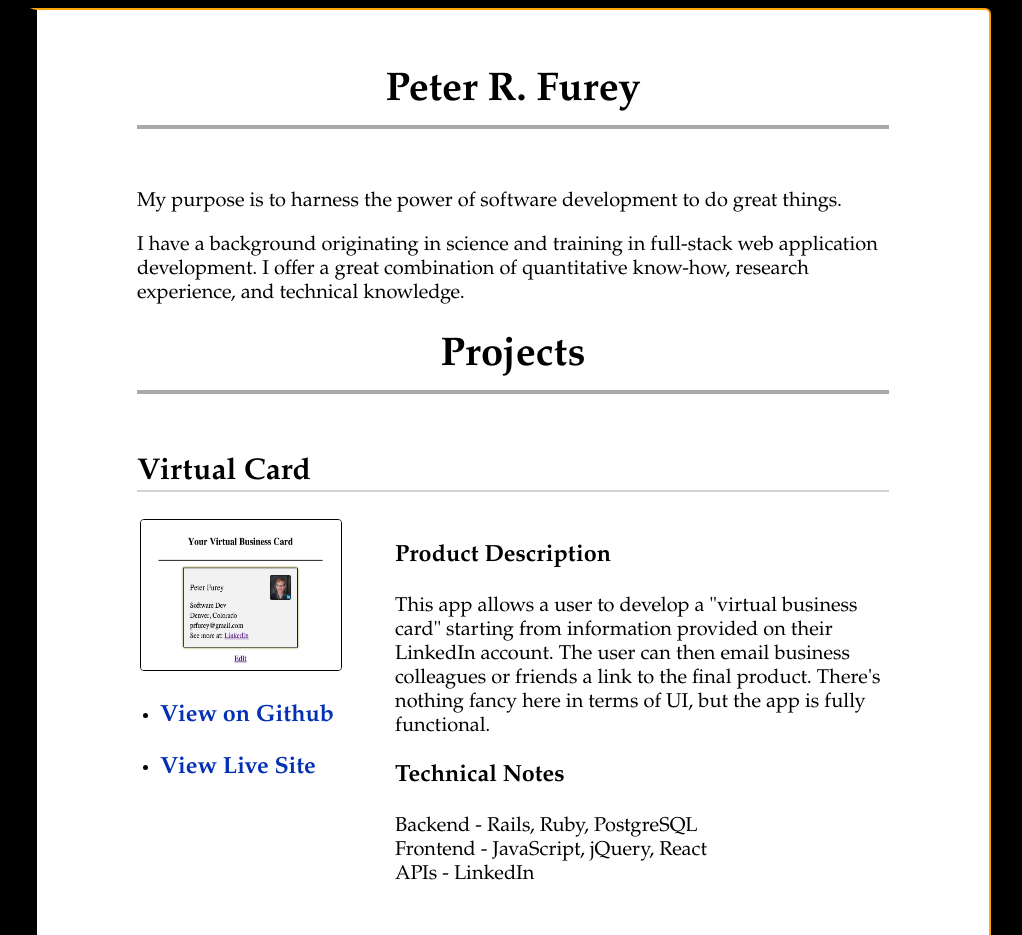
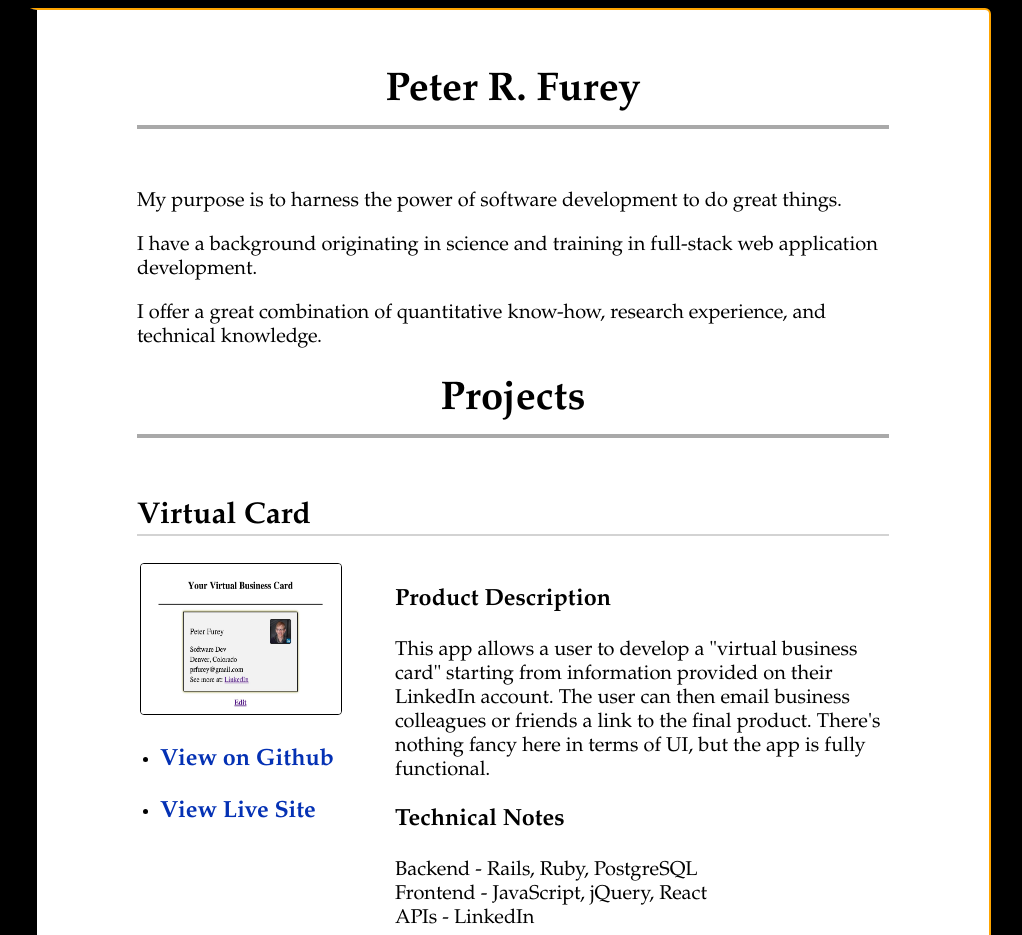
Before and after one commit to furey789/furey789.github.io, a plain HTML site: page index.html in a window 1280 px wide. Shown: the top 935 px of the page, without its empty margins (131-1153 px from the left). Drawn offline with Linux system fonts and the light colour scheme.

Commit message:
Refactor a bit

```diff
--- a/index.html
+++ b/index.html
@@ -19,14 +19,19 @@
           <h1><span>Peter R. Furey</h1>
         </div>
 
+        <div>
           <p>
             My purpose is to harness the power of software development to do great things.
           </p>
           <p>
             I have a background originating in science and training in full-stack
-          web application development. I offer a great combination of quantitative know-how,
-          research experience, and technical knowledge.
+            web application development.
           <p>
+          <p>
+            I offer a great combination of quantitative know-how, research experience,
+            and technical knowledge.
+          <p>
+        </div>
 
         <div class="titleText">
           <h1>Projects</h1>
```
Lines whose indentation alone changed are shown as unchanged.
